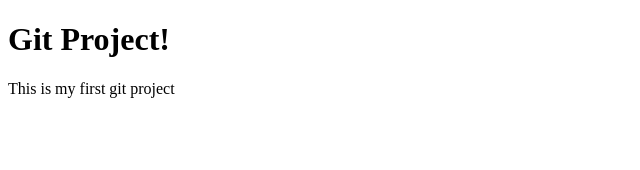
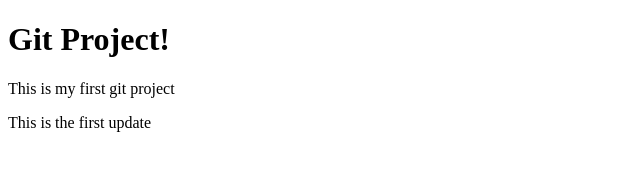
Before and after one commit to PLofthouse87/Coders-Guild-S7, a plain HTML site: page index.html in a window 1280 px wide. Shown: the whole page, without its empty margins (0-640 px from the left). Drawn offline with Linux system fonts and the light colour scheme.

Commit message:
Added Paragraph

```diff
--- a/index.html
+++ b/index.html
@@ -9,6 +9,7 @@
     <header>
         <h1>Git Project!</h1>
         <p>This is my first git project</p>
+        <p>This is the first update</p>
     </header>
 </body>
 </html>
```
